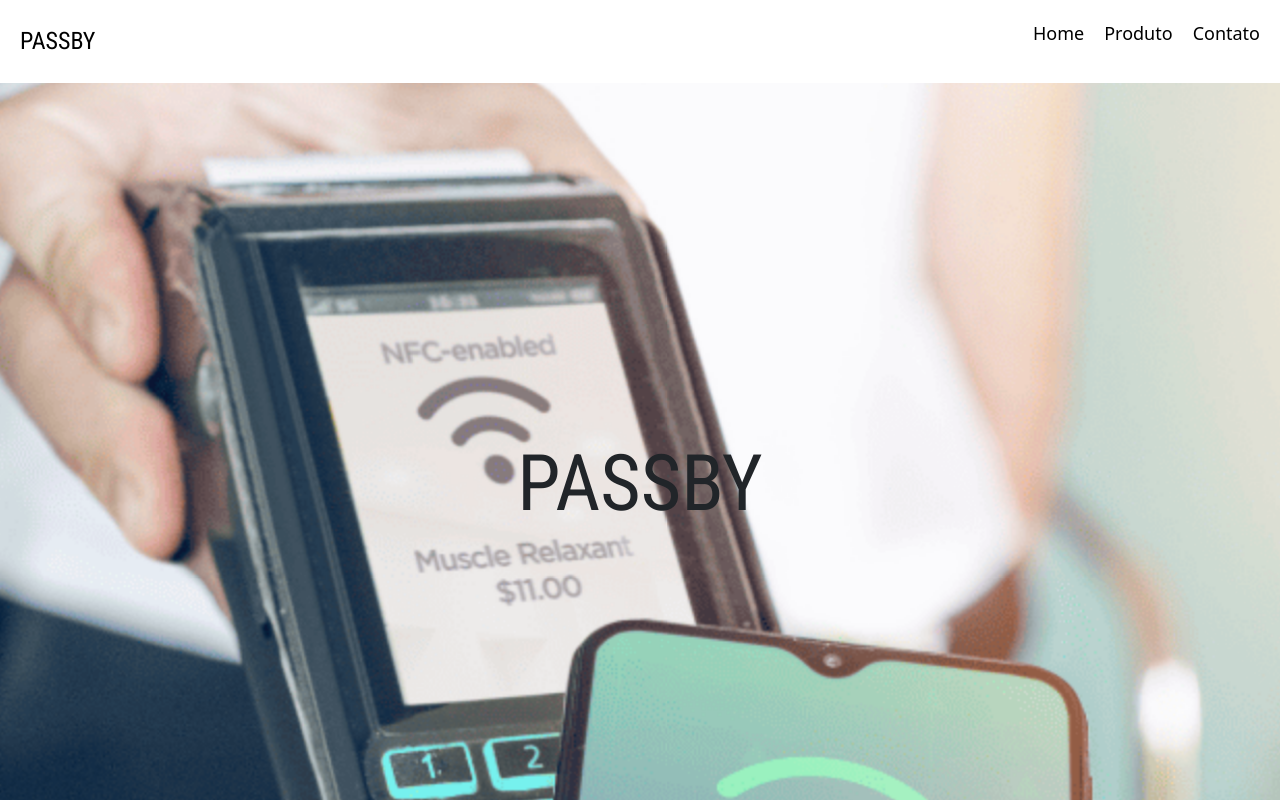
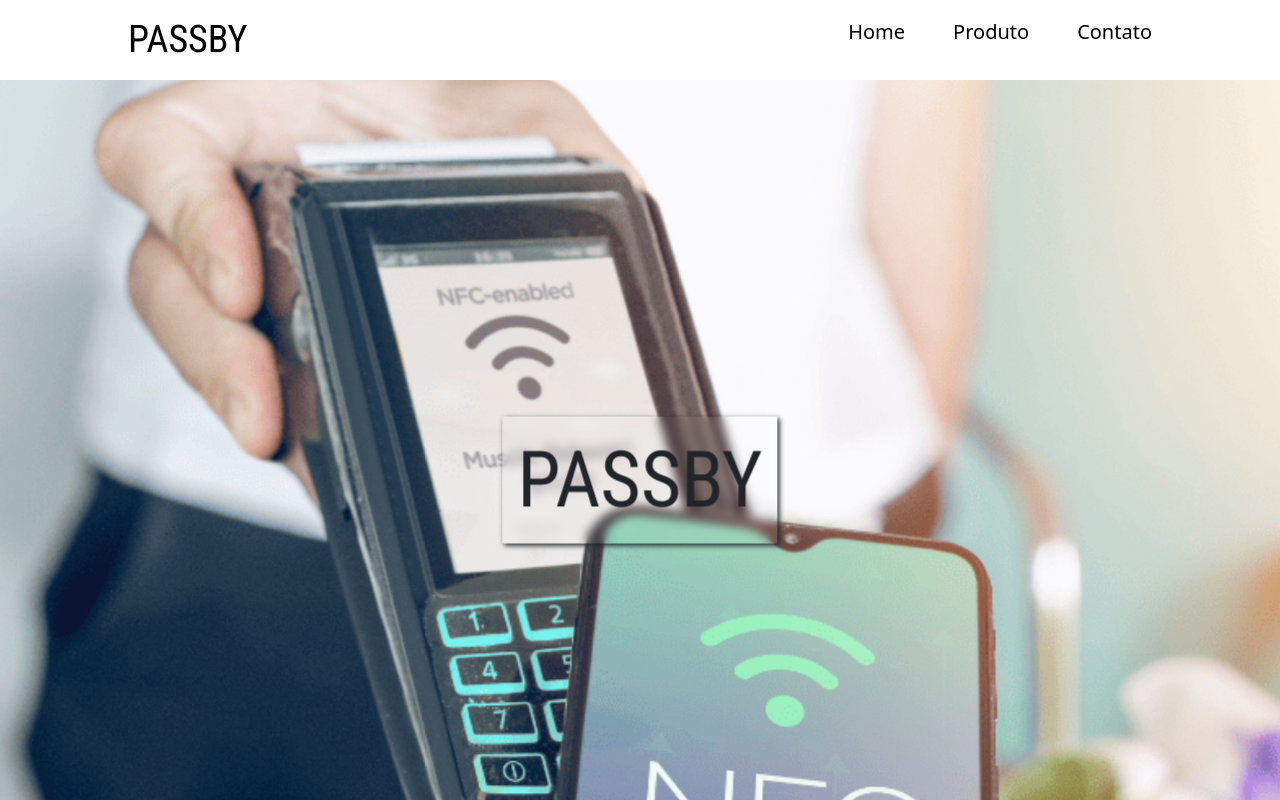
Before and after one commit to AGuariente/PASSBY-REACT, a React (Vite) app: page / in a window 1280 px wide. Shown: the top 800 px of the page. Built offline with nearby package versions, Linux system fonts and the light colour scheme.

Commit message:
Alterando CSS

```diff
--- a/src/components/navbar/Header.jsx
+++ b/src/components/navbar/Header.jsx
@@ -1,20 +1,21 @@
-import React from 'react';
-import styled from 'styled-components';
-import GlobalStyles from '../fonts/GlobalStyles'; // Certifique-se de ajustar o caminho do arquivo conforme necessário
+import React from "react";
+import styled from "styled-components";
+import GlobalStyles from "../fonts/GlobalStyles";
 
-// Defina seu estilo para o header usando styled-components
 const HeaderWrapper = styled.header`
   display: flex;
   justify-content: space-between;
+  flex-direction:row;
   align-items: center;
   background-color: #fff;
+  height: 5em;
   color: #000;
-  padding: 20px;
+  padding: 0 10% ;
 `;
 
 const Logo = styled.h1`
-  font-family: 'Roboto Condensed', sans-serif;
-  font-size: 24px;
+  font-family: "Roboto Condensed", sans-serif;
+  font-size: 38px;
   margin: 0;
 `;
 
@@ -23,11 +24,13 @@ const NavLinks = styled.nav`
     list-style: none;
     padding: 0;
     display: flex;
-    gap: 20px;
+    gap: 3em;
+
   }
 
   li {
-    font-size: 18px;
+    font-size: 20px;
+
   }
 
   a {
@@ -36,7 +39,6 @@ const NavLinks = styled.nav`
   }
 `;
 
-// Crie o componente de header
 function Header() {
   return (
     <>
@@ -46,7 +48,7 @@ function Header() {
         <NavLinks>
           <ul>
             <li>
-              <a href="#">Home</a>
+              <a href="">Home</a>
             </li>
             <li>
               <a href="#">Produto</a>
--- a/src/pages/Home.jsx
+++ b/src/pages/Home.jsx
@@ -6,7 +6,7 @@ import Parking from "../assets/images/parking.png";
 function Home() {
   return (
     <div className="Home">
-      <Parallax strength={600} bgImage={Parking}>
+      <Parallax strength={300} bgImage={Parking}>
         <div className="content">
           <div className="text-content">PASSBY</div>
         </div>
--- a/src/pages/home.css
+++ b/src/pages/home.css
@@ -19,6 +19,8 @@
     transform: translate(-50%, -50%);
     font-family: 'Roboto Condensed', sans-serif;
     font-size: 78px;
+    box-shadow: 2px 2px 5px;
+    backdrop-filter: blur(5px);
 }
 
 .container {
@@ -26,6 +28,8 @@
     max-width: 760px;
     margin: 0 auto;
     padding: 0 20px;
+    padding-top: 20px;
+    padding-bottom: 20px;
     font-family: "Roboto", sans-serif;
     display: flex;
     flex-direction: column;
```
